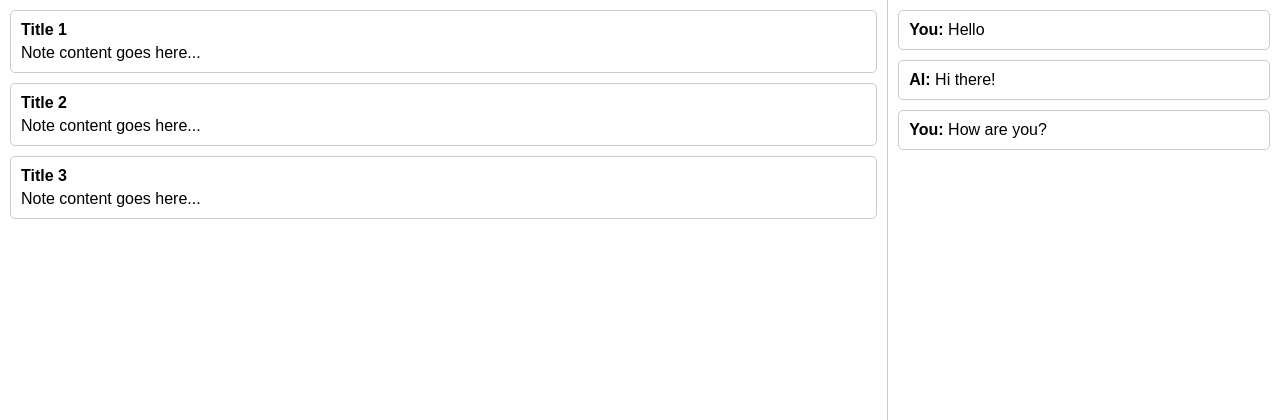
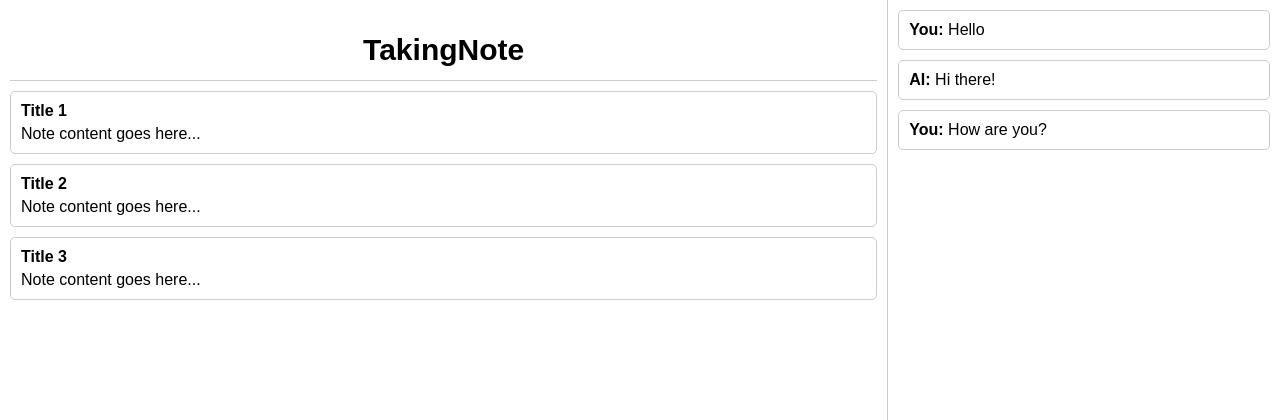
Before and after one commit to therealmahmoud/Talking_Note-Project, a Flask app: page / in a window 1280 px wide. Shown: the top 420 px of the page. Run offline with Flask 3, Linux system fonts and the light colour scheme.

Commit message:
header edit

```diff
--- a/web_flask/static/styles/header.css
+++ b/web_flask/static/styles/header.css
@@ -6,6 +6,7 @@ header {
 	display: flex;
 	align-items: center;
 	justify-content: center;
+	margin-bottom: 10px;
 }
 .hNote{
 	display: flex;
--- a/web_flask/templates/home.html
+++ b/web_flask/templates/home.html
@@ -3,12 +3,14 @@
 	<head>
 		<meta charset="UTF-8">
 		<meta name="viewport" content="width=device-width, initial-scale=1.0">
+		<link rel="stylesheet" href="../static/styles/header.css">
 		<link rel="stylesheet" href="../static/styles/home.css">
 		<title>TakingNote</title>
 	</head>
 	<body>
 		<div class="container">
 			<div class="notes-section">
+				<header><dev class="hNote">TakingNote</dev></header>
 				<div class="note">
 					<div class="note-title">Title 1</div>
 					<div class="note-content">Note content goes here...</div>
```
Lines whose indentation alone changed are shown as unchanged.
